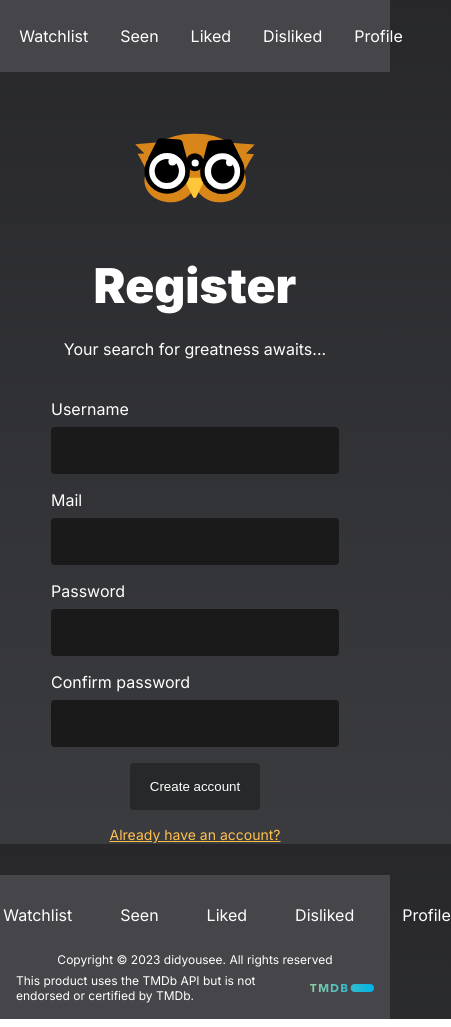
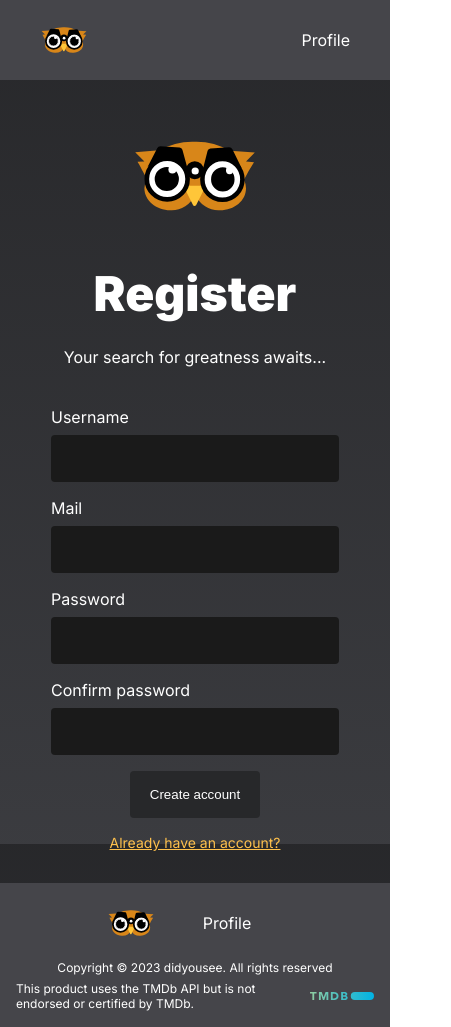
Before and after one commit to petrusmatiros/didyousee, a Vue app: page /register in a window 390 px wide. Shown: the whole page, 451 px wide, since content can reach past the window. Built offline with nearby package versions, Linux system fonts and the light colour scheme; no server answers.

Commit message:
refactor: remove list nav links

```diff
--- a/src/App.vue
+++ b/src/App.vue
@@ -2,10 +2,6 @@
   <nav class="flex-row flex-center" id="nav">
     <div class="nav-link-container flex-row flex-center">
       <RouterLink to="/" class="nav-link flex-row" id="logo"><img src="./assets/didyousee.svg" alt="didyousee logo. an owl holding a binocular, looking for the next movie/series" decoding="sync" fetchpriority="high"/></RouterLink>
-      <RouterLink to="/" class="nav-link">Watchlist</RouterLink>
-      <RouterLink to="/" class="nav-link">Seen</RouterLink>
-      <RouterLink to="/" class="nav-link">Liked</RouterLink>
-      <RouterLink to="/" class="nav-link">Disliked</RouterLink>
       <RouterLink to="/profile" class="nav-link" id="profile">Profile</RouterLink>
     </div>
   </nav>
@@ -13,10 +9,6 @@
   <footer class="flex-col flex-seperate" id="footer">
     <div class="footer-top flex-row flex-center">
       <RouterLink to="/" class="nav-link flex-row" id="logo"><img src="./assets/didyousee.svg" alt="didyousee logo. an owl holding a binocular, looking for the next movie/series" decoding="sync" fetchpriority="high"/></RouterLink>
-      <RouterLink to="/" class="nav-link">Watchlist</RouterLink>
-      <RouterLink to="/" class="nav-link">Seen</RouterLink>
-      <RouterLink to="/" class="nav-link">Liked</RouterLink>
-      <RouterLink to="/" class="nav-link">Disliked</RouterLink>
       <RouterLink to="/profile" class="nav-link"> Profile</RouterLink>
     </div>
     <div class="footer-bottom flex-row flex-center">
--- a/src/style.css
+++ b/src/style.css
@@ -79,7 +79,32 @@ body {
   background-attachment: fixed;
 }
 
-h1,
+/* Desktop styles */
+@media only screen and (min-width: 1024px) {
+  /* Styles for screens larger than 1024px (Desktop) */
+}
+
+/* Tablet styles */
+@media only screen and (min-width: 768px) and (max-width: 1023px) {
+  /* Styles for screens between 768px and 1023px (Tablet) */
+}
+
+/* Mobile styles */
+@media only screen and (max-width: 767px) {
+  /* Styles for screens smaller than 767px (Mobile) */
+  h1 {
+    margin: 0;
+  }
+  p {
+    font-size: var(--font-small);
+    margin: 0;
+  }
+
+}
+
+h1 {
+  margin: 0;
+}
 p {
   font-size: var(--font-small-2);
   margin: 0;
@@ -187,6 +212,7 @@ a:active {
 }
 #logo {
   width: 3rem;
+  height: 3rem;
 }
 .nav-link {
   text-decoration: none;
```
